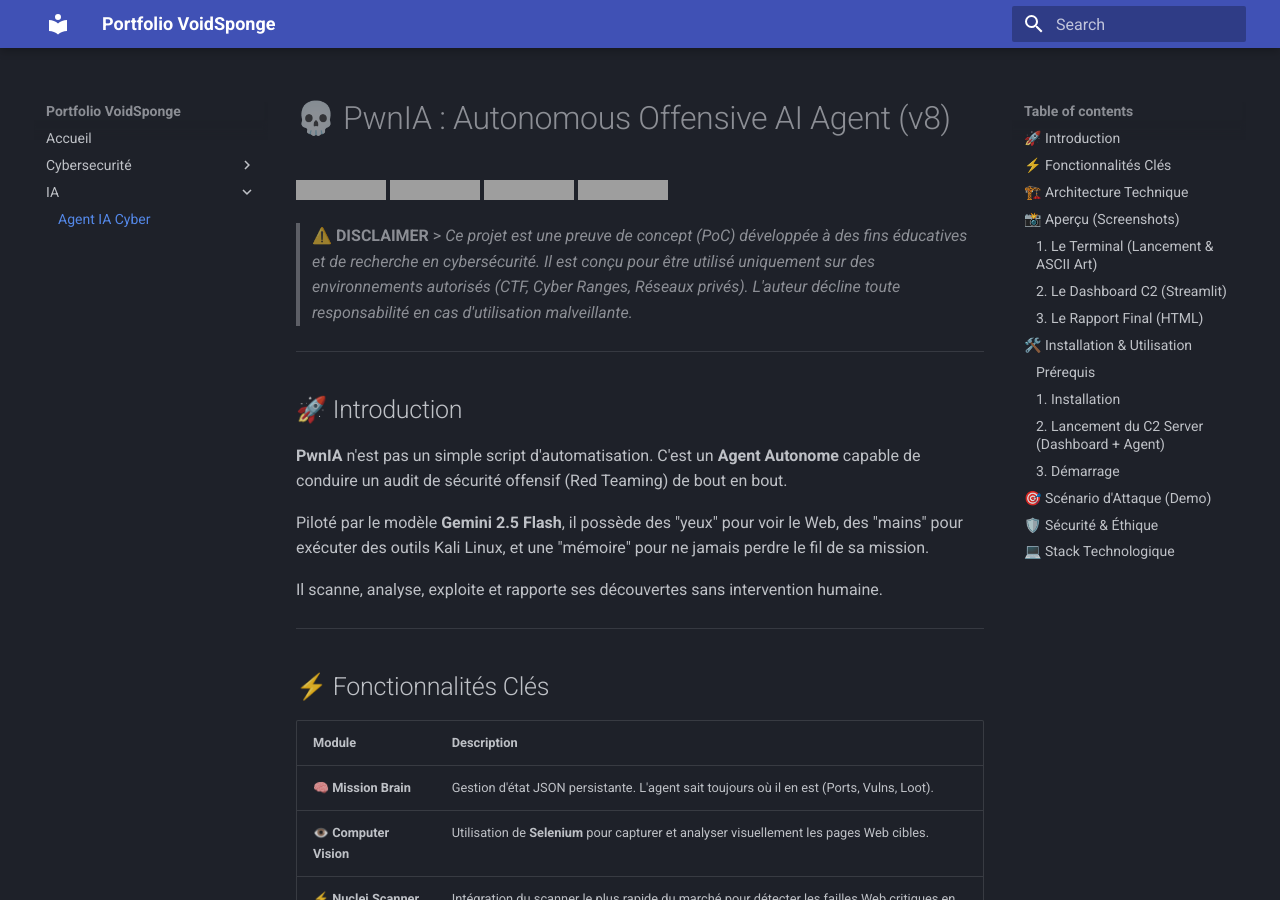
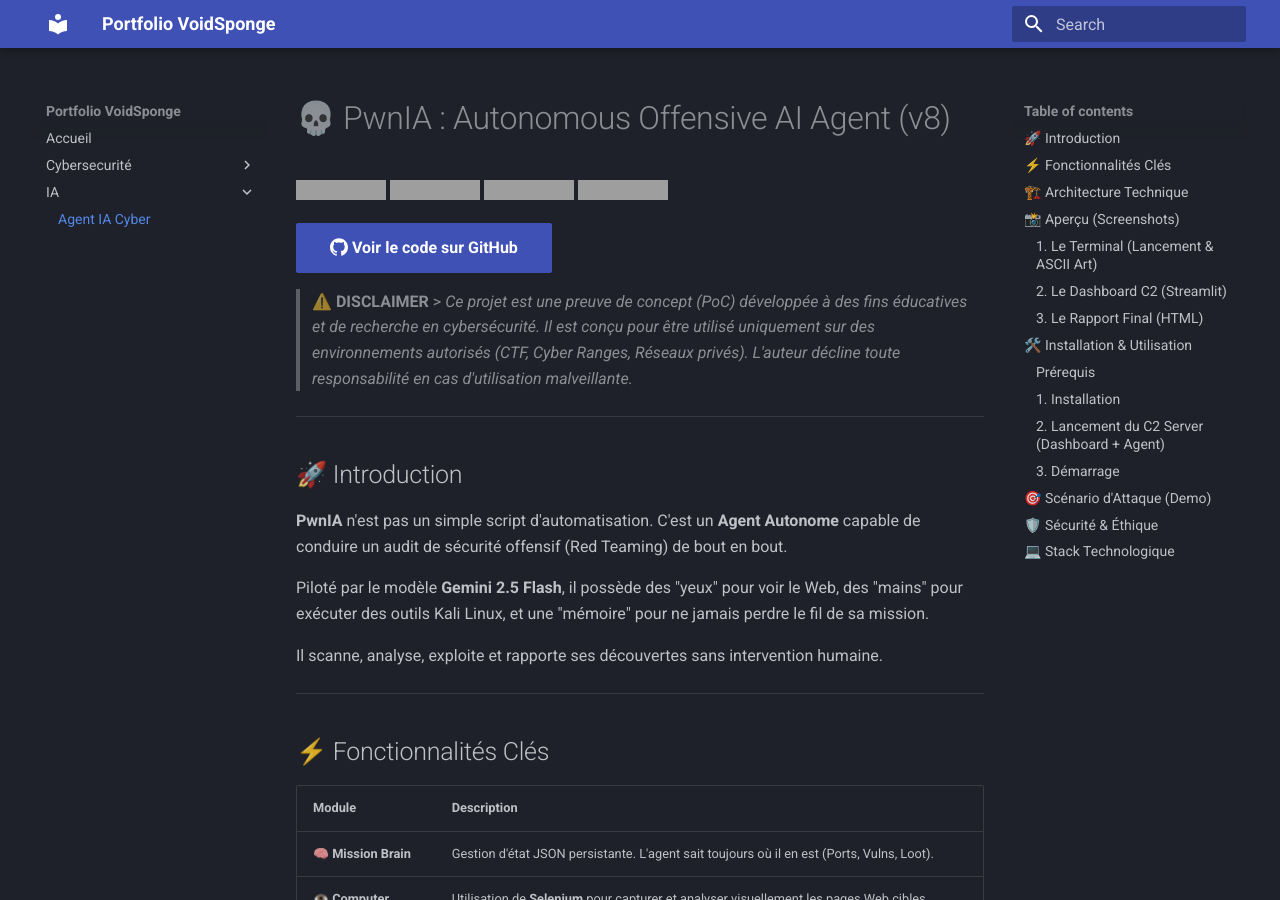
Before and after one commit to voidsponge/portfolio, an MkDocs documentation site: the page built from docs/ia/agent-ia.md, in a window 1280 px wide and 900 px high. Built offline with MkDocs 1.6.1 and Material for MkDocs 9.7.7, drawn with Linux system fonts in a browser that asks for light colours; grey boxes are pictures that could not be loaded.

Commit message:
Add GitHub link and project disclaimer
Added a link to view the code on GitHub and included a disclaimer about the project's purpose and usage.

```diff
--- a/docs/ia/agent-ia.md
+++ b/docs/ia/agent-ia.md
@@ -1,6 +1,8 @@
 # 💀 PwnIA : Autonomous Offensive AI Agent (v8)
 
 ![Version](https://img.shields.io/badge/version-8.0-red?style=for-the-badge) ![Python](https://img.shields.io/badge/Python-3.11-blue?style=for-the-badge&logo=python) ![Docker](https://img.shields.io/badge/Docker-Kali_Rolling-blue?style=for-the-badge&logo=docker) ![AI](https://img.shields.io/badge/Model-Gemini_2.5_Flash-orange?style=for-the-badge&logo=google)
+
+[:simple-github: Voir le code sur GitHub](https://github.com/voidsponge/pwnia){ .md-button .md-button--primary }
 
 > **⚠️ DISCLAIMER** > *Ce projet est une preuve de concept (PoC) développée à des fins éducatives et de recherche en cybersécurité. Il est conçu pour être utilisé uniquement sur des environnements autorisés (CTF, Cyber Ranges, Réseaux privés). L'auteur décline toute responsabilité en cas d'utilisation malveillante.*
 
```
